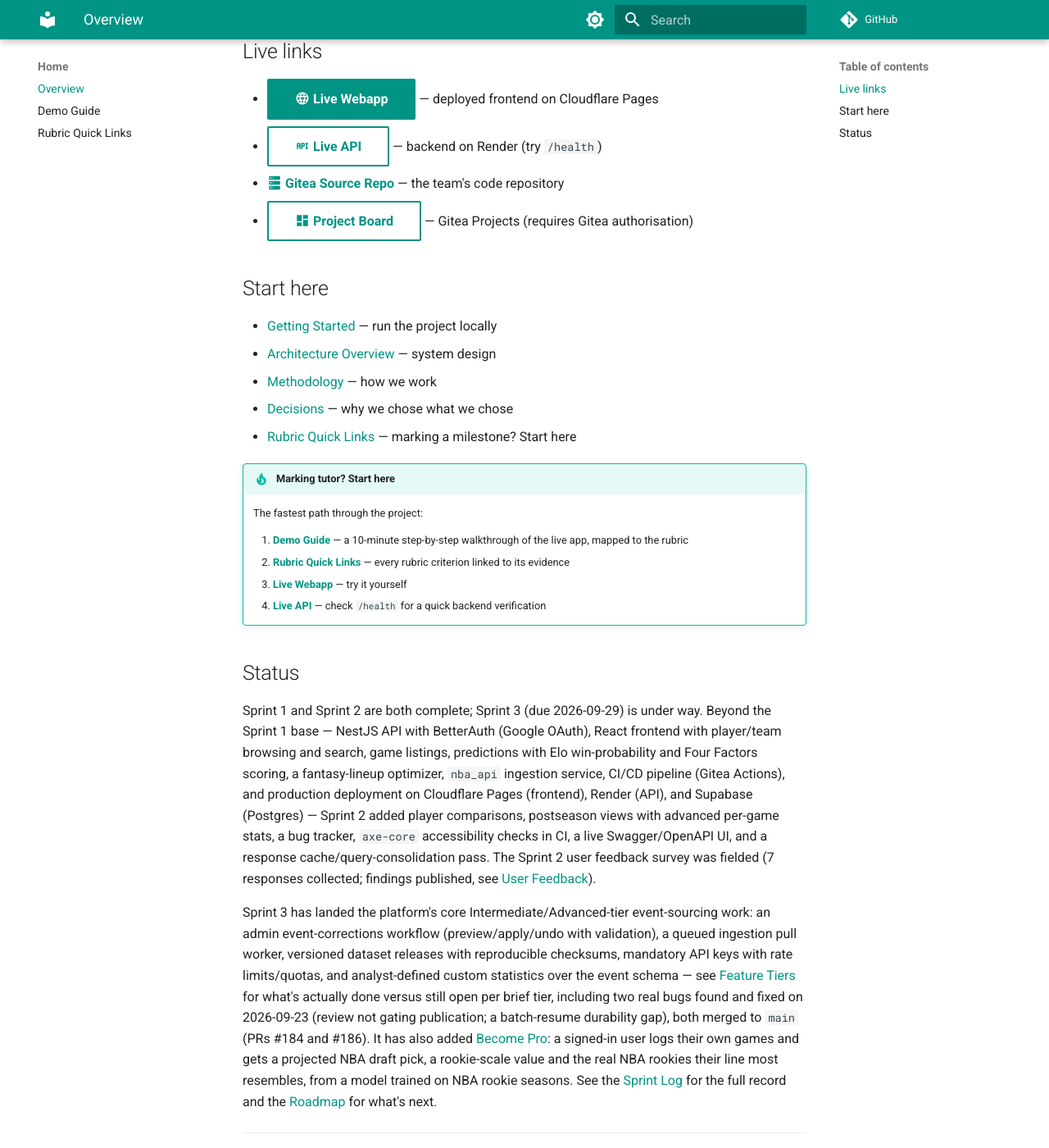
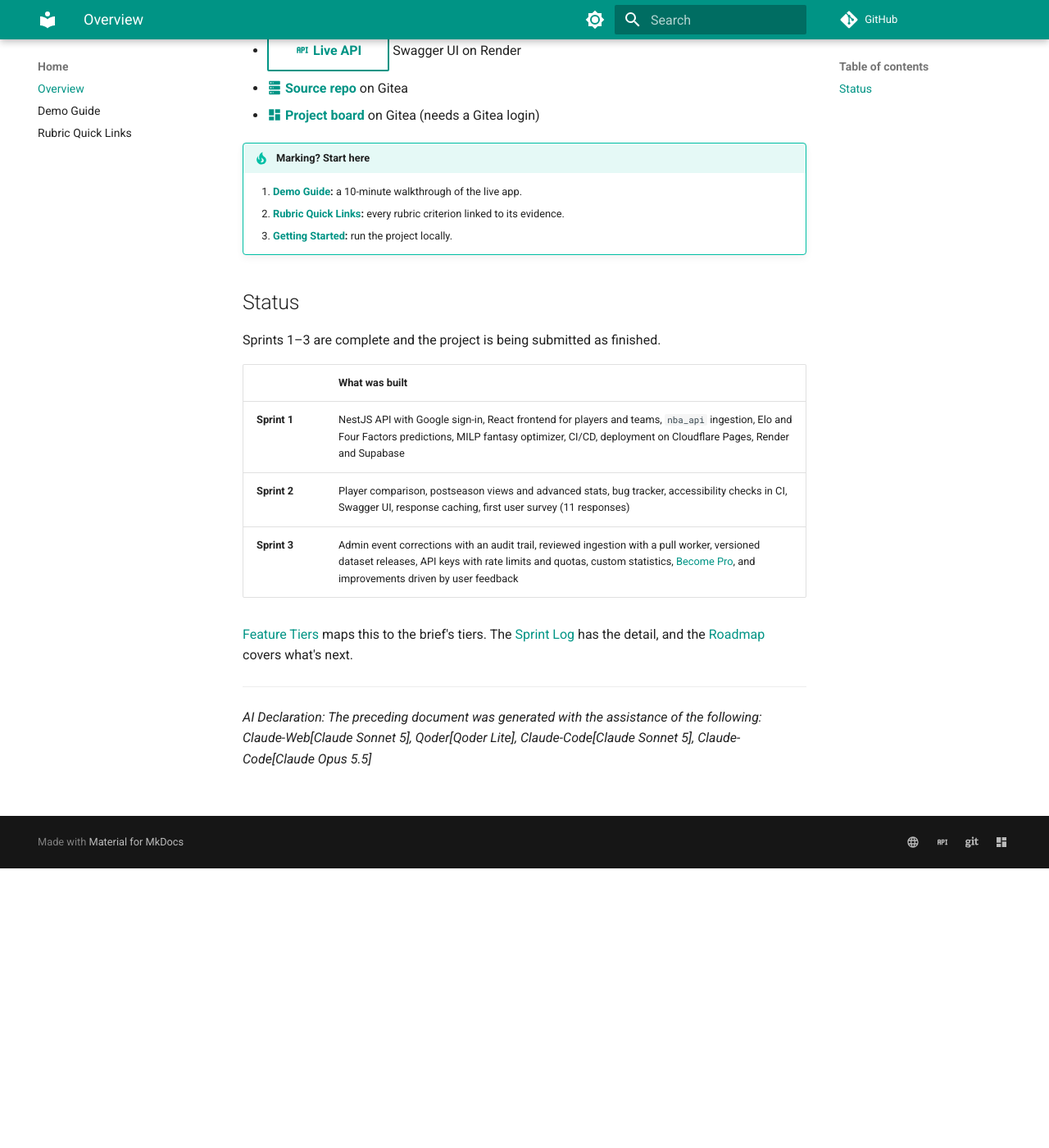
Before and after one commit to Sports-Analytics-Innovation-Platform/Innovation-Documentation-Website, an MkDocs documentation site: the page built from docs/index.md, in a window 1280 px wide and 1400 px high, scrolled down 341 px. Shown: the whole window at 82% size. Built offline with MkDocs 1.6.1 and Material for MkDocs 9.7.7, drawn with Linux system fonts in a browser that asks for light colours; comment, search, counter and statistics services are not loaded; some of the changed text lies outside the part shown.

Commit message:
docs: final-submission status, site_url, pinned build deps
- Home: Sprints 1-3 complete, one status table instead of two long
  paragraphs, one "start here" box instead of two lists
- Restore F15 as complete (one interview volunteer), which e44d151
  fixed and 56cd37f reverted on three pages
- mkdocs.yml: add site_url, move the meeting template and summarising
  prompt out of the nav (still built, still linked from Meetings),
  point the API social link at Swagger UI instead of deprecated /health
- requirements.txt: pin mkdocs-material 9.7.7 and mkdocs-glightbox 0.5.2,
  and keep mkdocs below 2.0, which drops plugin and theme support

Co-Authored-By: Claude Opus 5.5 <noreply@anthropic.com>

```diff
--- a/docs/index.md
+++ b/docs/index.md
@@ -1,40 +1,28 @@
 # NBA Analytics & Optimisation Engine
 
-COMS3011A — Sport Analytics Tool project documentation.
+COMS3011A Sport Analytics Tool: project documentation. The code lives in the team's Gitea organisation. This site is built from the `docs/` folder of this repository and deploys on every push to `main`.
 
-This site is the public documentation for the project, covering architecture, API reference,
-process, and decision records. Source code lives in the team's Gitea organisation; this site
-is built from the `docs/` folder in this repository and deployed automatically on every push
-to `main`.
+- [:material-web: **Live Webapp**](https://sportsanalytics.pages.dev/){ .md-button .md-button--primary } frontend on Cloudflare Pages
+- [:material-api: **Live API**](https://sportsanalytics-api.onrender.com/api/docs){ .md-button } Swagger UI on Render
+- [:material-server: **Source repo**](https://sdp.ms.wits.ac.za/innovation/sportsanalytics) on Gitea
+- [:material-view-dashboard: **Project board**](https://sdp.ms.wits.ac.za/innovation/sportsanalytics/projects/8) on Gitea (needs a Gitea login)
 
-## Live links
-
-- [:material-web: **Live Webapp**](https://sportsanalytics.pages.dev/){ .md-button .md-button--primary } — deployed frontend on Cloudflare Pages
-- [:material-api: **Live API**](https://sportsanalytics-api.onrender.com/health){ .md-button } — backend on Render (try `/health`)
-- [:material-server: **Gitea Source Repo**](https://sdp.ms.wits.ac.za/innovation/sportsanalytics) — the team's code repository
-- [:material-view-dashboard: **Project Board**](https://sdp.ms.wits.ac.za/innovation/sportsanalytics/projects/8){ .md-button } — Gitea Projects (requires Gitea authorisation)
-
-## Start here
-
-- [Getting Started](getting-started.md) — run the project locally
-- [Architecture Overview](design/architecture.md) — system design
-- [Methodology](methodology.md) — how we work
-- [Decisions](decisions/index.md) — why we chose what we chose
-- [Rubric Quick Links](rubric-links.md) — marking a milestone? Start here
-
-!!! tip "Marking tutor? Start here"
-    The fastest path through the project:
-
-    1. **[Demo Guide](demo-guide.md)** — a 10-minute step-by-step walkthrough of the live app, mapped to the rubric
-    2. **[Rubric Quick Links](rubric-links.md)** — every rubric criterion linked to its evidence
-    3. **[Live Webapp](https://sportsanalytics.pages.dev/)** — try it yourself
-    4. **[Live API](https://sportsanalytics-api.onrender.com/health)** — check `/health` for a quick backend verification
+!!! tip "Marking? Start here"
+    1. **[Demo Guide](demo-guide.md):** a 10-minute walkthrough of the live app.
+    2. **[Rubric Quick Links](rubric-links.md):** every rubric criterion linked to its evidence.
+    3. **[Getting Started](getting-started.md):** run the project locally.
 
 ## Status
 
-Sprint 1 and Sprint 2 are both complete; Sprint 3 (due 2026-09-29) is under way. Beyond the Sprint 1 base — NestJS API with BetterAuth (Google OAuth), React frontend with player/team browsing and search, game listings, predictions with Elo win-probability and Four Factors scoring, a fantasy-lineup optimizer, `nba_api` ingestion service, CI/CD pipeline (Gitea Actions), and production deployment on Cloudflare Pages (frontend), Render (API), and Supabase (Postgres) — Sprint 2 added player comparisons, postseason views with advanced per-game stats, a bug tracker, `axe-core` accessibility checks in CI, a live Swagger/OpenAPI UI, and a response cache/query-consolidation pass. The Sprint 2 user feedback survey was fielded (7 responses collected; findings published, see [User Feedback](user-feedback-methodology.md)).
+Sprints 1–3 are complete and the project is being submitted as finished.
 
-Sprint 3 has landed the platform's core Intermediate/Advanced-tier event-sourcing work: an admin event-corrections workflow (preview/apply/undo with validation), a queued ingestion pull worker, versioned dataset releases with reproducible checksums, mandatory API keys with rate limits/quotas, and analyst-defined custom statistics over the event schema — see [Feature Tiers](design/feature-tiers.md) for what's actually done versus still open per brief tier, including two real bugs found and fixed on 2026-09-23 (review not gating publication; a batch-resume durability gap), both merged to `main` (PRs #184 and #186). It has also added [Become Pro](become-pro/index.md): a signed-in user logs their own games and gets a projected NBA draft pick, a rookie-scale value and the real NBA rookies their line most resembles, from a model trained on NBA rookie seasons. See the [Sprint Log](sprint-log.md) for the full record and the [Roadmap](design/roadmap.md) for what's next.
+| | What was built |
+|---|---|
+| **Sprint 1** | NestJS API with Google sign-in, React frontend for players and teams, `nba_api` ingestion, Elo and Four Factors predictions, MILP fantasy optimizer, CI/CD, deployment on Cloudflare Pages, Render and Supabase |
+| **Sprint 2** | Player comparison, postseason views and advanced stats, bug tracker, accessibility checks in CI, Swagger UI, response caching, first user survey (11 responses) |
+| **Sprint 3** | Admin event corrections with an audit trail, reviewed ingestion with a pull worker, versioned dataset releases, API keys with rate limits and quotas, custom statistics, [Become Pro](become-pro/index.md), and improvements driven by user feedback |
+
+[Feature Tiers](design/feature-tiers.md) maps this to the brief's tiers. The [Sprint Log](sprint-log.md) has the detail, and the [Roadmap](design/roadmap.md) covers what's next.
 
 ---
 
--- a/mkdocs.yml
+++ b/mkdocs.yml
@@ -1,5 +1,6 @@
 site_name: NBA Analytics & Optimisation Engine
 site_description: Documentation for the COMS3011A NBA Analytics & Optimisation Engine
+site_url: https://sports-analytics-innovation-platform.github.io/Innovation-Documentation-Website/
 repo_url: https://github.com/Sports-Analytics-Innovation-Platform/Innovation-Documentation-Website.git
 edit_uri: edit/main/docs/
 
@@ -58,7 +59,7 @@ extra:
       link: https://sportsanalytics.pages.dev/
       name: Live Webapp (Cloudflare Pages)
     - icon: material/api
-      link: https://sportsanalytics-api.onrender.com/health
+      link: https://sportsanalytics-api.onrender.com/api/docs
       name: Live API (Render)
     - icon: fontawesome/brands/git
       link: https://sdp.ms.wits.ac.za/innovation/sportsanalytics
@@ -66,6 +67,11 @@ extra:
     - icon: material/view-dashboard
       link: https://sdp.ms.wits.ac.za/innovation/sportsanalytics/projects/8
       name: Project Board (Gitea)
+
+# Working aids for writing minutes: built and linked from Meetings, but kept out of the nav.
+not_in_nav: |
+  meetings/_template.md
+  meetings/how-to-summarize.md
 
 nav:
   - Home:
@@ -118,5 +124,3 @@ nav:
       - Overview: meetings/index.md
       - Client Meetings: meetings/client/index.md
       - Scrum Meetings: meetings/scrum/index.md
-      - Meeting Template: meetings/_template.md
-      - How to Summarise: meetings/how-to-summarize.md
--- a/requirements.txt
+++ b/requirements.txt
@@ -1,2 +1,3 @@
-mkdocs-material>=9.5
-mkdocs-glightbox>=0.4
+mkdocs>=1.6,<2
+mkdocs-material==9.7.7
+mkdocs-glightbox==0.5.2
```
Also changed, not shown: docs/feedback-survey.md (+1 -1 lines), docs/improvements.md (+1 -1 lines), docs/user-feedback-methodology.md (+1 -1 lines).
